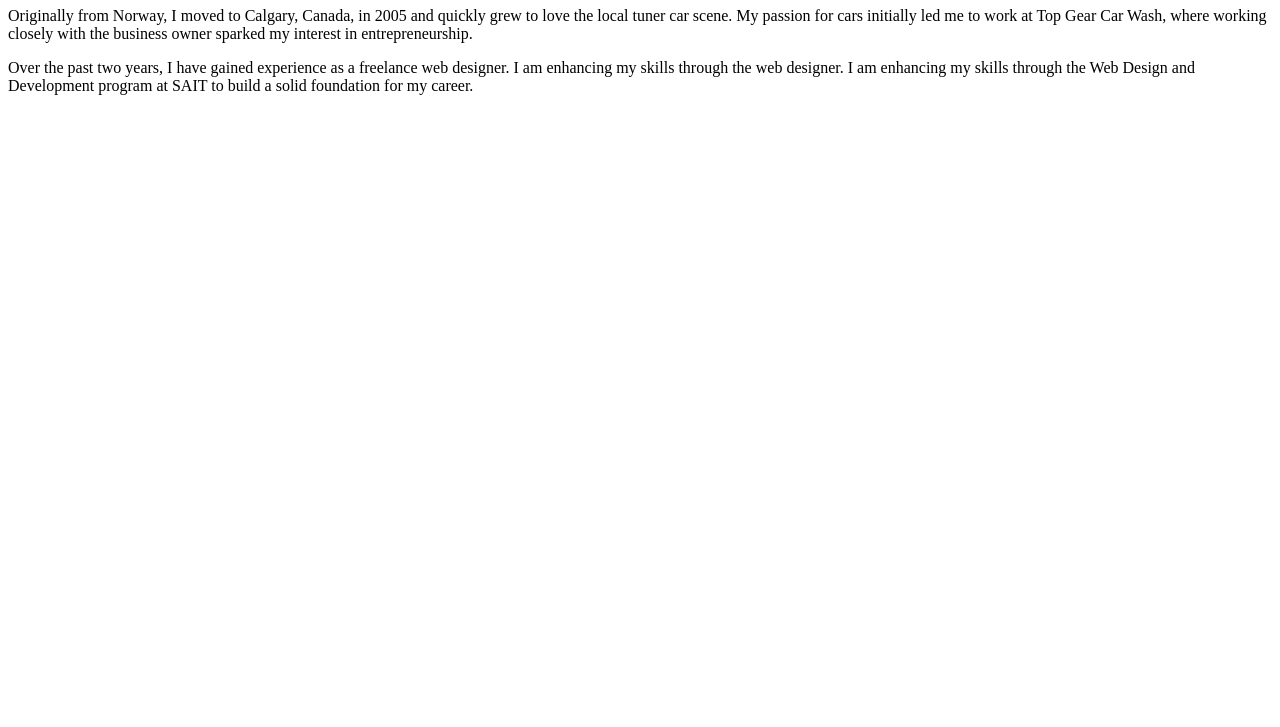
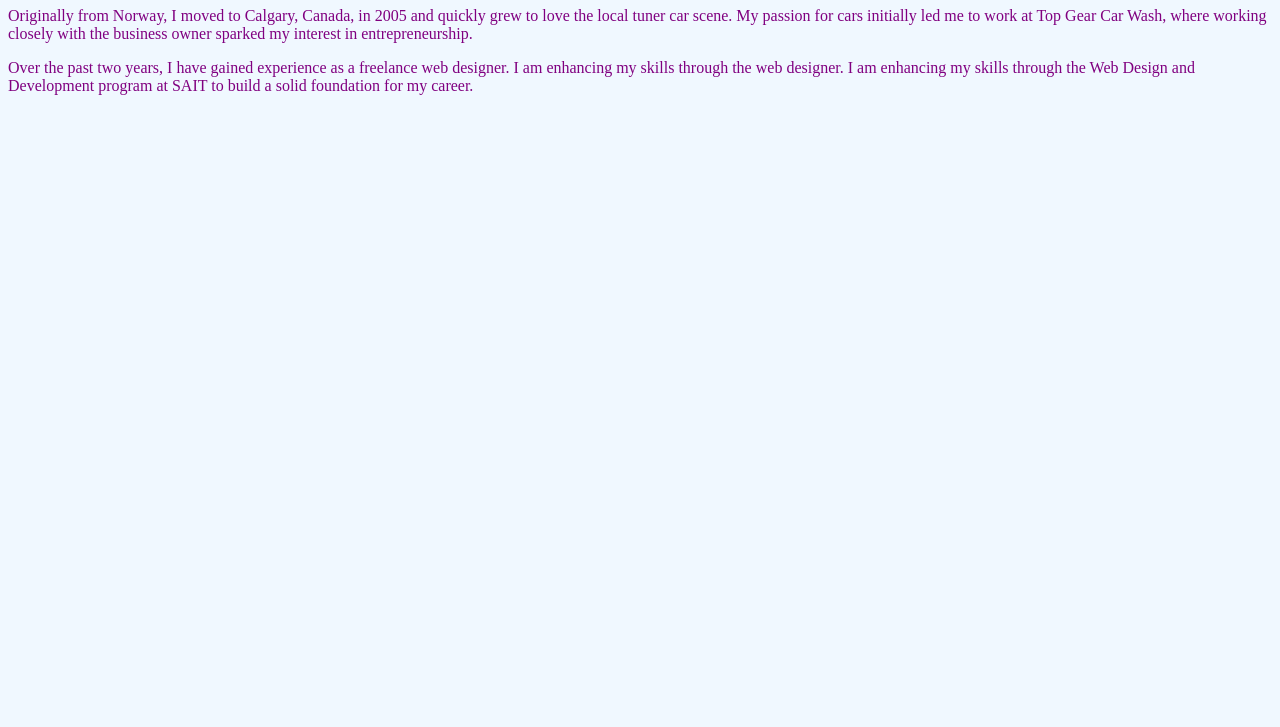
Before and after one commit to NordrumDesigns/intermediate_web_first_repo, a plain HTML site: page index.html in a window 1280 px wide. Shown: the part 73-800 px from the top of the page. Drawn offline with Linux system fonts and the light colour scheme.

Commit message:
Applied initial styles to website
+ stylesheet with background and text colour

```diff
--- a/index.html
+++ b/index.html
@@ -4,6 +4,7 @@
         <meta charset="UTF-8">
         <meta name="viewport" content="width=device-width, initial-scale=1.0">
         <title>Intro to Git</title>
+        <link rel="stylesheet" href="styles.css">
     </head>
     <body>
         <h1>Chris Nordrum</h1>
--- /dev/null
+++ b/styles.css
@@ -0,0 +1,4 @@
+* {
+    background-color: aliceblue;
+    color: purple;
+}
```
